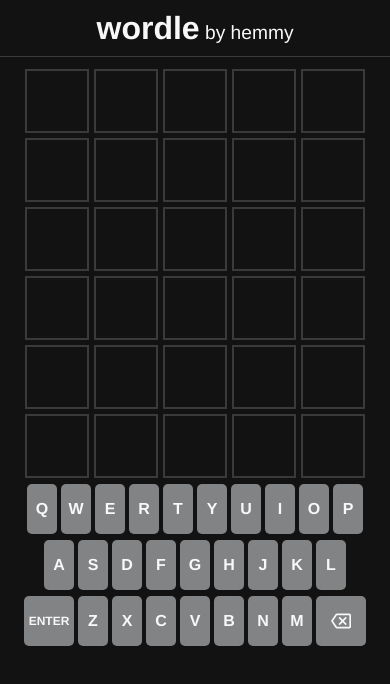
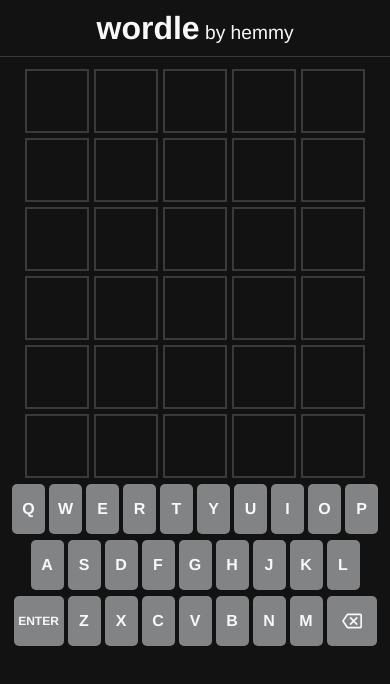
Before and after one commit to hmukesh5/wordle-clone, a React (Vite) app: page / in a window 390 px wide. Shown: the top 684 px of the page. Built offline with nearby package versions, Linux system fonts and the light colour scheme.

Commit message:
changed keyboard width on mobile

```diff
--- a/src/styles/Keyboard.css
+++ b/src/styles/Keyboard.css
@@ -54,7 +54,7 @@
     }
 
     .keyboard .key {
-        width: 30px;
+        width: 33px;
         height: 50px;
     }
 
```
